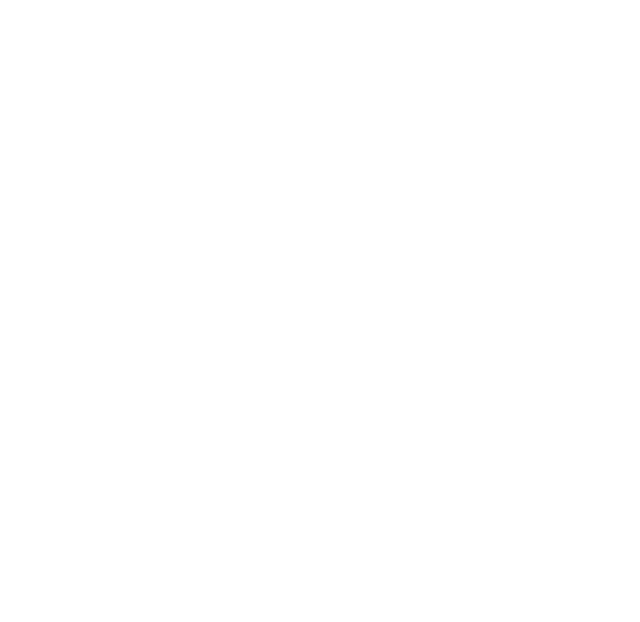
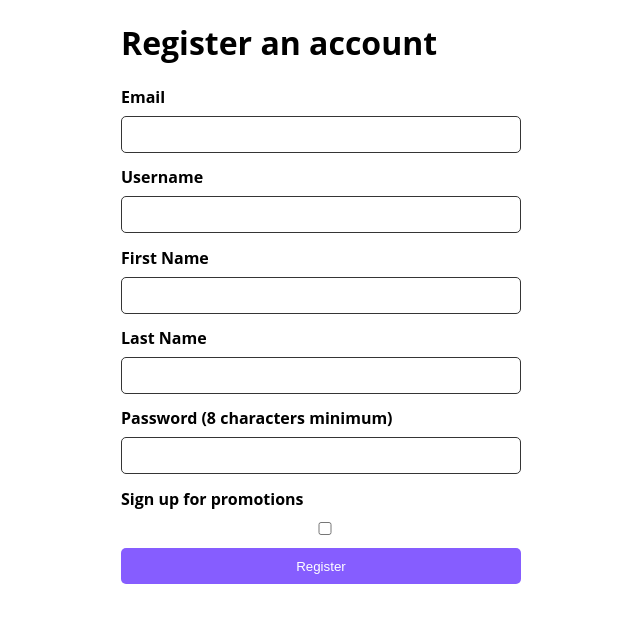
Before and after one commit to BenAllington95/register-account-react-js, a React (Create React App) app in the folder my-app/: page / in a window 1280 px wide. Shown: the top 622 px of the page, without its empty margins (319-959 px from the left). Built offline with nearby package versions, Linux system fonts and the light colour scheme.

Commit message:
Add code from Scrimba for css and Register.js

```diff
--- a/my-app/src/App.js
+++ b/my-app/src/App.js
@@ -1,7 +1,27 @@
+import React, { useState } from 'react';
+import Register from "./Register"
+
+
 
 function App() {
+
+  const [registered, setRegistered] = useState(false)
+
+  function handleSubmit(e) {
+    e.preventDefault()
+    setRegistered(true)
+  }
+
+
+
+
   return (
     <div className="App">
+      {!registered ?
+        <Register
+          handleSubmit={handleSubmit} />
+        :
+          ""}
     </div>
   );
 }
--- /dev/null
+++ b/my-app/src/Register.js
@@ -0,0 +1,100 @@
+import React, { useState } from 'react';
+
+export default function Register(props) {
+
+
+    const [form, setForm] = useState({})
+    const [showPassword, setShowPassword] = useState(false)
+
+    function handleChange(e) {
+        const {name, value, type, checked} = e.target
+        setForm({ ...form,
+            [name]: type === "checkbox" ? checked : value})
+        }
+
+    function flipShowPassword() {
+    setShowPassword(!showPassword)
+        }
+
+return (
+        <div>
+            <h1>Register an account</h1>
+            <form onSubmit={props.handleSubmit}>
+                <div className="input-box">
+                <label htmlFor="email">Email</label>
+                <input
+                type="email"
+                id="email"
+                name="email"
+                value={form.email}
+                onChange={handleChange}
+                required
+                />
+                </div>
+
+                <div className="input-box">
+                <label htmlFor="username">Username</label>
+                <input
+                type="text"
+                id="username"
+                name="username"
+                value={form.username}
+                onChange={handleChange}
+                required
+                />
+                </div>
+
+                <div className="input-box">
+                <label htmlFor="firstName">First Name</label>
+                <input
+                type="text"
+                id="firstName"
+                name="firstName"
+                value={form.firstName}
+                onChange={handleChange}
+                required
+                />
+                </div>
+
+                <div className="input-box">
+                <label htmlFor="lastName">Last Name</label>
+                <input
+                type="text"
+                id="lastName"
+                name="lastName"
+                value={form.lastName}
+                onChange={handleChange}
+                required
+                />
+                </div>
+
+                <div className="input-box">
+                <label htmlFor="password">Password (8 characters minimum)</label>
+                <input
+                type="password"
+                id="password"
+                name="password"
+                minLength="8"
+                value={form.password}
+                onChange={handleChange}
+                required
+                />
+                </div>
+
+                <div className="input-box">
+                <label htmlFor="promotions">Sign up for promotions</label>
+                <input
+                type="checkbox"
+                id="checkbox"
+                name="checkbox"
+                value={form.checkbox}
+                onChange={handleChange}
+                />
+                </div>
+
+                <button className="submit-btn" type="submit">
+                    Register
+                </button>
+            </form>
+        </div>
+  )}
--- a/my-app/src/index.css
+++ b/my-app/src/index.css
@@ -1,13 +1,54 @@
 body {
   margin: 0;
-  font-family: -apple-system, BlinkMacSystemFont, 'Segoe UI', 'Roboto', 'Oxygen',
-    'Ubuntu', 'Cantarell', 'Fira Sans', 'Droid Sans', 'Helvetica Neue',
-    sans-serif;
-  -webkit-font-smoothing: antialiased;
-  -moz-osx-font-smoothing: grayscale;
+  padding: 0;
+  font-family: 'Open Sans', sans-serif;
 }
 
-code {
-  font-family: source-code-pro, Menlo, Monaco, Consolas, 'Courier New',
-    monospace;
+.App {
+   margin: 0 auto;
+   width: 90%;
+   max-width: 400px;
 }
+
+input {
+  margin-bottom: 1em;
+  width: 100%;
+  box-sizing: border-box;
+  padding: 0.75em;
+  border-radius: 5px;
+  border: 1px solid #353535;;
+}
+
+input:active,
+input:focus {
+  background: #DCD0FF;
+}
+
+.submit-btn {
+  width: 100%;
+  padding: 0.8em;
+  background: #865DFF;
+  border: none;
+  color: #fff;
+  border-radius: 5px;
+  cursor: pointer;
+}
+
+.submit-btn:hover {
+  filter: brightness(105%)
+}
+
+label {
+  font-weight: bold;
+  display: inline-block;
+  margin-bottom: 0.5em;
+}
+
+.bold {
+  font-weight: bold;
+  cursor: pointer;
+}
+
+/* .inline-block {
+  display: inline-block;
+} */
```
